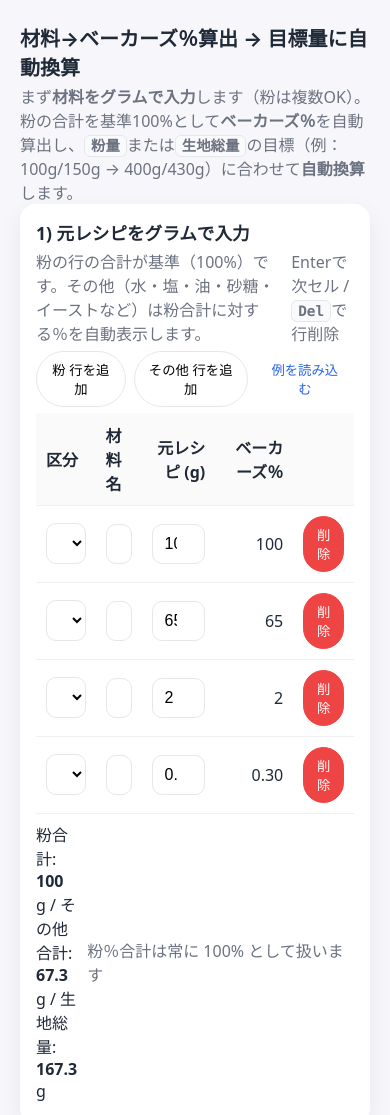
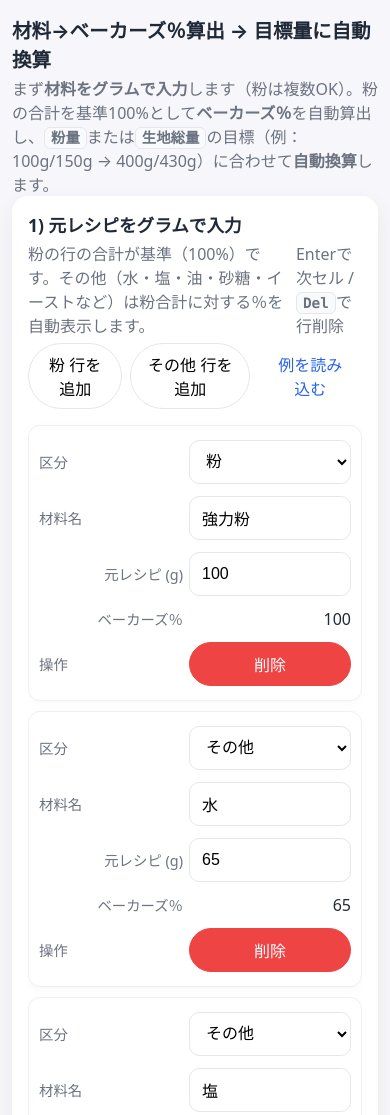
Before and after one commit to expectmurakami2025-code/asahapan, a plain HTML site: page index.html in a window 390 px wide. Shown: the top 1115 px of the page. Drawn offline with Linux system fonts and the light colour scheme.

Commit message:
Update index.html

```diff
--- a/index.html
+++ b/index.html
@@ -35,10 +35,39 @@
   .right{text-align:right}
   .muted{color:var(--muted)}
   .warn{color:#9a3412}
-  .error{color:var(--danger)}
+  .error{color:#ef4444}
   .footer{display:flex;flex-wrap:wrap;gap:10px;align-items:center;justify-content:space-between;margin-top:10px}
   .kbd{font:700 .9rem ui-monospace, SFMono-Regular, Menlo, Monaco, Consolas, "Liberation Mono", "Courier New", monospace;padding:2px 6px;border-radius:6px;border:1px solid #e5e7eb;background:#f9fafb}
   .pill{display:inline-block;padding:6px 10px;border-radius:999px;background:#f3f4f6}
+
+  /* === モバイル最適化: 表をカード風・タップしやすく === */
+  @media (max-width: 560px) {
+    .container { padding: 12px; }
+    header h1 { font-size: clamp(18px, 5vw, 24px); }
+
+    /* 2カラムを1カラムへ */
+    .grid-2 { grid-template-columns: 1fr !important; }
+
+    /* 入力やボタンをタップしやすく（iOS拡大防止） */
+    input, select, button { min-height: 44px; font-size: 16px; }
+
+    /* テーブルを“行ごとカード表示”に */
+    table thead { display: none; }
+    table, tbody, tr, td { display: block; width: 100%; }
+    tbody tr { background: #fff; border: 1px solid #eef0f4; border-radius: 12px; padding: 8px 10px; margin: 10px 0; box-shadow: 0 2px 8px rgba(0,0,0,.03); }
+    td { border: 0; padding: 6px 0; text-align: left; }
+
+    /* 各セルの左にラベル（data-label）を表示 */
+    td[data-label] { display: grid; grid-template-columns: 9em 1fr; align-items: center; gap: 6px; }
+    td[data-label]::before {
+      content: attr(data-label);
+      color: var(--muted);
+      font-size: .9rem;
+    }
+
+    /* 数字入力は横幅いっぱいに */
+    td input[type="number"], td input[type="text"], td select { width: 100%; }
+  }
 </style>
 </head>
 <body>
@@ -189,6 +218,8 @@
   const toNumber = (v, def=0)=>{ const n = typeof v==='number'? v : parseFloat(String(v).replace(/,/,'.')); return Number.isFinite(n)? n : def; };
   const sum = (arr, fn)=>arr.reduce((a,x)=>a+fn(x),0);
   const roundTo = (value, step)=>{ step = toNumber(el('roundStep').value||1,1); if(step<=0) return value; return Math.round(value/step)*step; };
+  // モバイル表示用ラベル付与
+  function setLabel(td, text){ td.setAttribute('data-label', text); }
 
   // ===== ストレージ =====
   const storageKey = 'bakers_from_grams_qol_v1';
@@ -206,6 +237,7 @@
 
       // 区分
       const tdType = document.createElement('td');
+      setLabel(tdType, '区分');
       const sel = document.createElement('select');
       sel.innerHTML = '<option value="flour">粉</option><option value="other">その他</option>';
       sel.value = r.type; sel.addEventListener('change', ()=>{ r.type=sel.value; computeAndRender(); });
@@ -213,21 +245,25 @@
 
       // 材料名
       const tdName = document.createElement('td');
+      setLabel(tdName, '材料名');
       const inpName = document.createElement('input'); inpName.type='text'; inpName.value=r.name; inpName.placeholder=r.type==='flour'?'例: 強力粉/全粒粉':'例: 水/塩/砂糖/油';
       inpName.addEventListener('input', ()=>{ r.name = inpName.value; });
       tdName.appendChild(inpName);
 
       // 元レシピ g
       const tdG = document.createElement('td'); tdG.className='right';
+      setLabel(tdG, '元レシピ (g)');
       const inpG = document.createElement('input'); inpG.type='number'; inpG.step='0.1'; inpG.min='0'; inpG.value=String(r.grams);
       inpG.addEventListener('input', ()=>{ r.grams = toNumber(inpG.value,0); computeAndRender(); });
       tdG.appendChild(inpG);
 
       // ベーカーズ％（表示のみ）
       const tdPct = document.createElement('td'); tdPct.className='right'; tdPct.dataset.id = r.id;
+      setLabel(tdPct, 'ベーカーズ％');
 
       // 削除
       const tdDel = document.createElement('td');
+      setLabel(tdDel, '操作');
       const btn = document.createElement('button'); btn.className='btn danger'; btn.textContent='削除';
       btn.addEventListener('click', ()=>{ items = items.filter(x=>x.id!==r.id); computeAndRender(); });
       tdDel.appendChild(btn);
@@ -241,11 +277,23 @@
     tbodyOut.innerHTML = '';
     for(const r of items){
       const tr = document.createElement('tr');
-      const tdType = document.createElement('td'); tdType.textContent = r.type==='flour'?'粉':'その他';
-      const tdName = document.createElement('td'); tdName.textContent = r.name;
-      const tdPct = document.createElement('td'); tdPct.className='right'; tdPct.textContent = (perRowPct.get(r.id)||0).toFixed(2).replace(/\.00$/,'');
+
+      const tdType = document.createElement('td');
+      tdType.textContent = r.type==='flour'?'粉':'その他';
+      setLabel(tdType, '区分');
+
+      const tdName = document.createElement('td');
+      tdName.textContent = r.name;
+      setLabel(tdName, '材料名');
+
+      const tdPct = document.createElement('td'); tdPct.className='right';
+      tdPct.textContent = (perRowPct.get(r.id)||0).toFixed(2).replace(/\.00$/,'');
+      setLabel(tdPct, 'ベーカーズ％');
+
       const tdOut = document.createElement('td'); tdOut.className='right';
       const g = perRowScaled.get(r.id); tdOut.textContent = g!=null? g.toLocaleString(undefined,{maximumFractionDigits:2}) : '—';
+      setLabel(tdOut, '換算後 (g)');
+
       tr.append(tdType, tdName, tdPct, tdOut);
       tbodyOut.appendChild(tr);
     }
```
